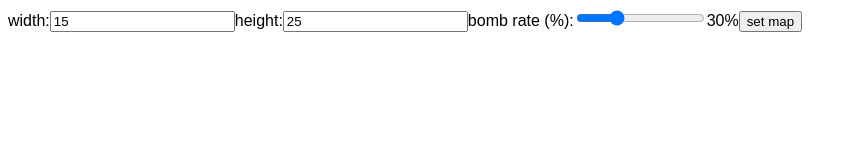
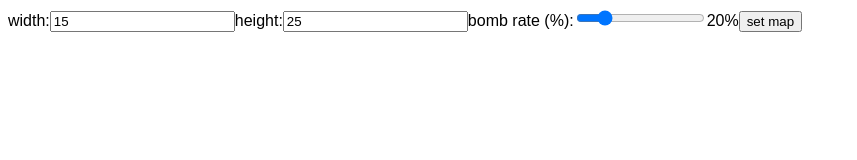
Before and after one commit to telnturtle/minesweeper, a React (Vite) app: page / in a window 1280 px wide. Shown: the top 160 px of the page, without its empty margins (0-857 px from the left). Built offline with nearby package versions, Linux system fonts and the light colour scheme; a web font is replaced by a local one.

Commit message:
Start bomb rate set 20 <= 30

```diff
--- a/src/Minesweeper.tsx
+++ b/src/Minesweeper.tsx
@@ -7,7 +7,7 @@ export function Minesweeper() {
   const touchTimer = useRef<number | null>(null)
   const [width, setWidth] = useState(15)
   const [height, setHeight] = useState(25)
-  const [bombRate, setBombRate] = useState(30)
+  const [bombRate, setBombRate] = useState(20)
   const [map, setMap] = useState<boolean[][]>([])
   const [coveredMap, setCoveredMap] = useState<boolean[][]>([])
   const [flagMap, setFlagMap] = useState<boolean[][]>([])
```
